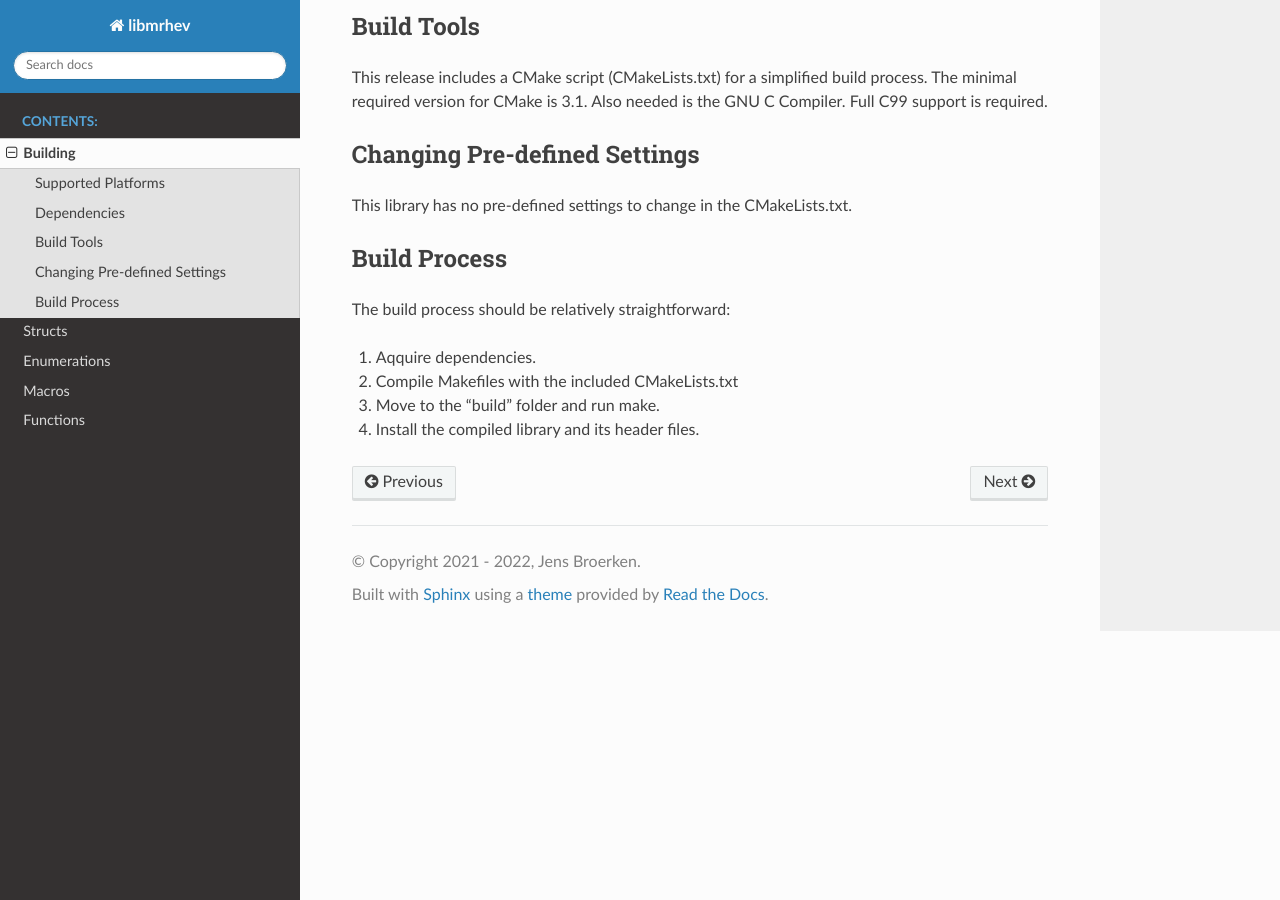
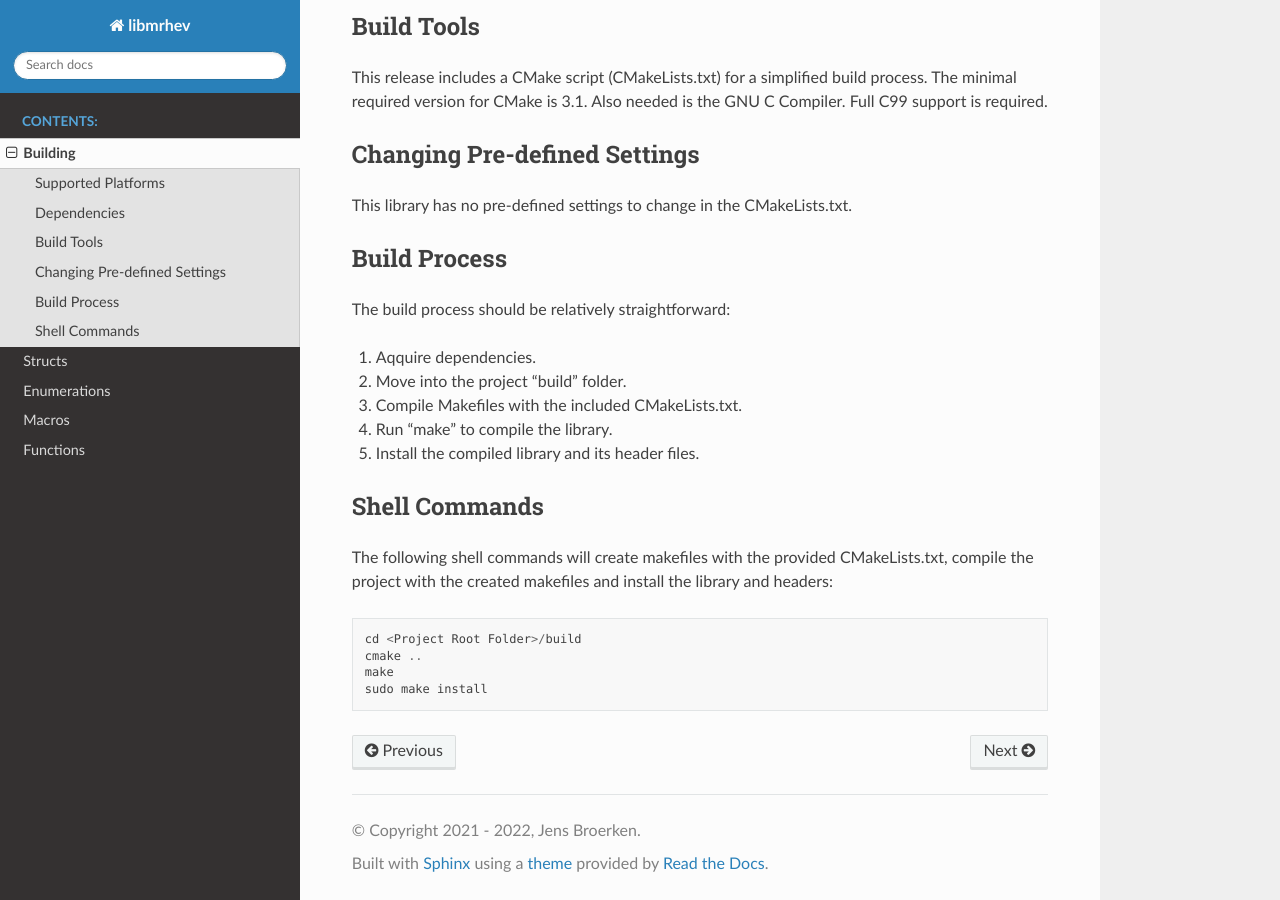
Before and after one commit to jbroerken/libmrhev, a Sphinx documentation site: the page built from doc/source/Building/Building.rst, in a window 1280 px wide and 900 px high, scrolled down 526 px. Built offline with Sphinx 7.4.7 and the Read the Docs theme 2.0.0, drawn with Linux system fonts in a browser that asks for light colours.

Commit message:
Update documentation

```diff
--- a/doc/source/Building/Building.rst
+++ b/doc/source/Building/Building.rst
@@ -31,6 +31,21 @@
 The build process should be relatively straightforward:
 
 1. Aqquire dependencies.
-2. Compile Makefiles with the included CMakeLists.txt
-3. Move to the "build" folder and run make.
-4. Install the compiled library and its header files.
+2. Move into the project "build" folder.
+3. Compile Makefiles with the included CMakeLists.txt.
+4. Run "make" to compile the library.
+5. Install the compiled library and its header files.
+
+
+Shell Commands
+--------------
+The following shell commands will create makefiles with the
+provided CMakeLists.txt, compile the project with the created
+makefiles and install the library and headers:
+
+.. code-block::
+
+    cd <Project Root Folder>/build
+    cmake ..
+    make
+    sudo make install
```
